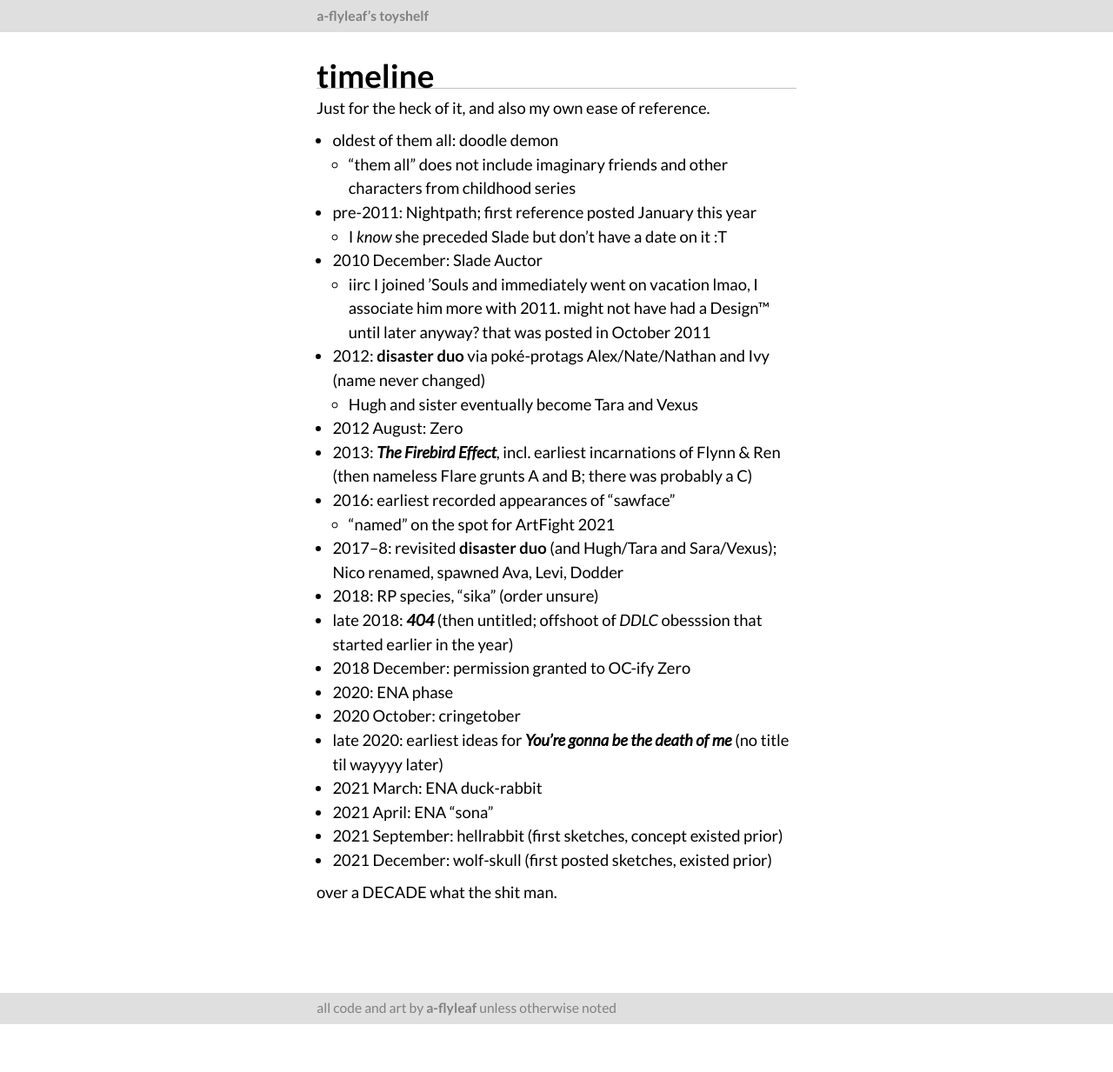
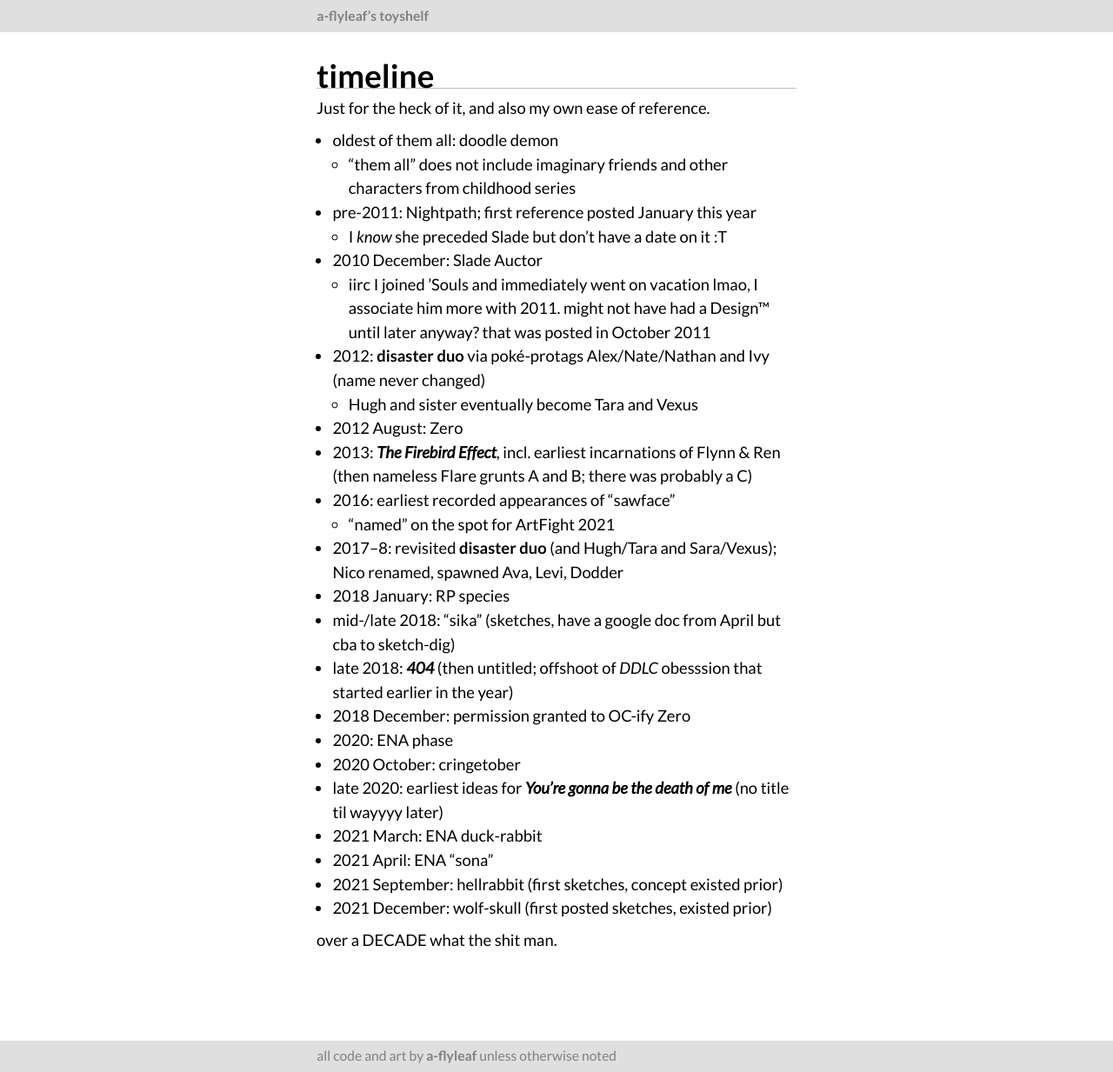
Before and after one commit to a-flyleaf/toyshelf, a Jekyll site: the page built from timeline.md, in a window 1280 px wide. Shown: the whole page at 87% size. Built offline with Jekyll 4.4.1, drawn with Linux system fonts in a browser that asks for light colours; before the commit the page ends 1178 px from its top, so only the background shows below that.

Commit message:
dates get

```diff
--- a/timeline.md
+++ b/timeline.md
@@ -17,7 +17,8 @@ Just for the heck of it, and also my own ease of reference.
 - 2016: earliest recorded appearances of "sawface"
 	- "named" on the spot for ArtFight 2021
 - 2017--8: revisited <b>disaster duo</b> (and Hugh/Tara and Sara/Vexus); Nico renamed, spawned Ava, Levi, Dodder
-- 2018: RP species, "sika" (order unsure)
+- 2018 January: RP species
+- mid-/late 2018: "sika" (sketches, have a google doc from April but cba to sketch-dig)
 - late 2018: <b><i>404</i></b> (then untitled; offshoot of <i>DDLC</i> obesssion that started earlier in the year)
 - 2018 December: permission granted to OC-ify Zero
 - 2020: ENA phase
```
